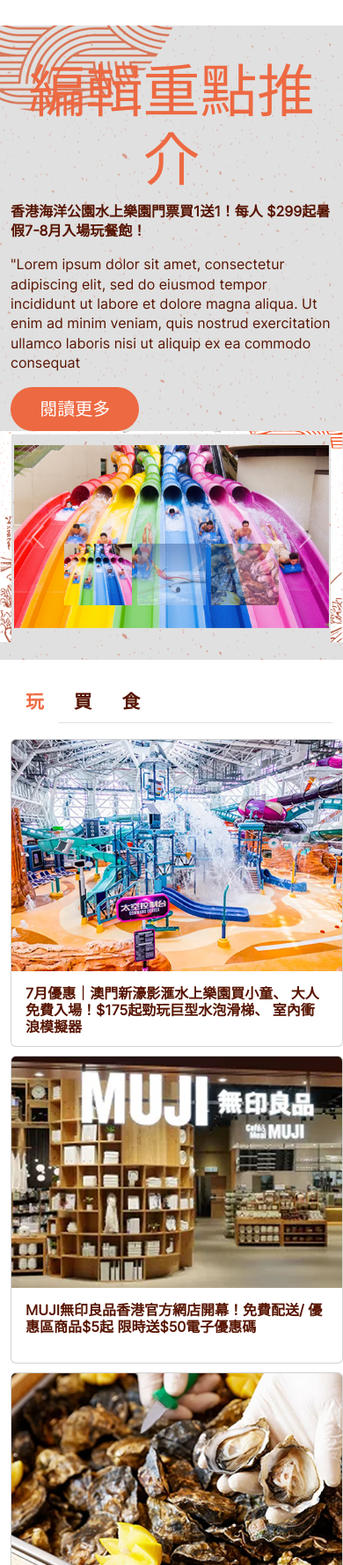
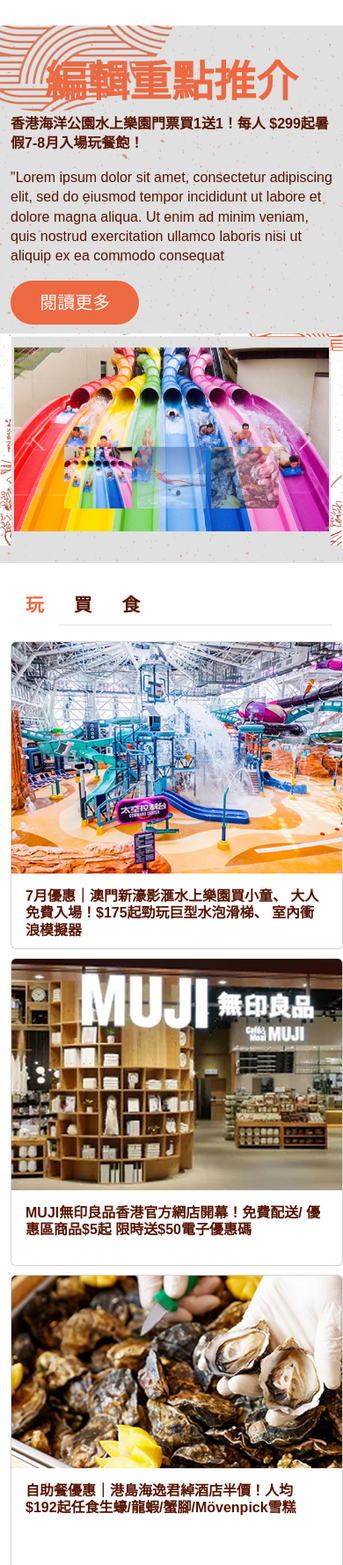
Before and after one commit to Do-Test-Live/W-Eat-Play-Easy, a PHP site: page / in a window 390 px wide. Shown: the part 294-2073 px from the top of the page at 88% size. Run offline with PHP 8.4, Linux system fonts and the light colour scheme; some web fonts are replaced.

Commit message:
7/30/2023

```diff
--- a/assets/css/style.css
+++ b/assets/css/style.css
@@ -1,11 +1,19 @@
 @font-face {
-    font-family: 'Inter-Bold';
-    src: url(../../assets/font/Inter-Bold.ttf);
+    font-family: 'DMSans-Bold';
+    src: url(../../assets/font/DMSans-Bold.otf);
 }
 
 @font-face {
-    font-family: 'Inter-Regular';
-    src: url(../../assets/font/Inter-Regular.ttf);
+    font-family: 'DMSans-Regular';
+    src: url(../../assets/font/DMSans-Regular.otf);
+}
+@font-face {
+    font-family: 'NotoSansCJKtc-Bold';
+    src: url(../../assets/font/NotoSansCJKtc-Bold.otf);
+}
+@font-face {
+    font-family: 'NotoSansCJKtc-Regular';
+    src: url(../../assets/font/NotoSansCJKtc-Regular.otf);
 }
 
 .top {
@@ -93,7 +101,7 @@
 }
 
 .mdle p, .mdle h1 {
-    font-family: 'Inter-Regular', sans-serif;
+    font-family: 'NotoSansCJKtc-Regular', sans-serif;
 }
 
 .degine {
@@ -193,7 +201,7 @@ tfoot tr {
 }
 
 div {
-    font-family: 'Inter-Regular', sans-serif;
+    font-family: 'NotoSansCJKtc-Regular', sans-serif;
 }
 
 .nav-item {
@@ -222,7 +230,13 @@ div {
 .ls-title {
     color: #ed6942;
     font-size: 65px;
-    font-weight: 500;
+    font-weight: 700;
+    font-family: 'DMSans-Bold', sans-serif;
+}
+.footercontent{
+    font-size: 11px;
+    font-family: 'NotoSansCJKtc-Regular', sans-serif;
+    color: #ffffff;
 }
 
 .ls-paragraph {
@@ -354,6 +368,7 @@ td div {
     font-size: 7rem;
     color: #ed6942;
     text-shadow: -1px 13px 20px rgb(0 0 0 / 59%);
+    font-family: 'DMSans-Bold', sans-serif;
 }
 
 
@@ -436,6 +451,10 @@ td div {
         padding-top: 20px;
         padding-bottom: 20px;
     }
+    .search{
+        margin-bottom: 17px;
+        margin-left: 18px;
+    }
 
     .degine {
         background-color: #ffffff;
@@ -456,6 +475,15 @@ td div {
     .head5 {
         font-size: 2rem;
     }
+   .ls-title {
+       color: #ed6942;
+       font-size: 48px;
+       font-weight: 700;
+       font-family: 'DMSans-Bold', sans-serif;
+   }
+   .buutton{
+       margin-bottom: 10px;
+   }
 
     .pazel {
         background-color: #e8e8e8;
@@ -501,11 +529,12 @@ td div {
     }
 
     .banerpostb {
-        width: 50%;
+        width: 25%;
+        margin-bottom: -24px;
     }
 
     .banerpostb button {
-        font-size: 15px;
+        font-size: 10px;
     }
 
     .carousel-caption {
@@ -518,7 +547,9 @@ td div {
     }
 
     .head2 {
-        font-size: 1.5rem;
+        font-size: 29px;
+        height: 8px;
+        margin-bottom: 48px;
     }
 
     .head3 {
--- a/index.html
+++ b/index.html
@@ -40,7 +40,7 @@
                     </li>
                 </ul>
                 <form class="d-flex">
-                    <input class="form-control me-2" type="search" placeholder="Search" aria-label="Search">
+                    <input class="form-control me-2 search" type="search" placeholder="Search" aria-label="Search">
                 </form>
             </div>
 
@@ -91,7 +91,7 @@
                 <p class="head8">
                     "Lorem ipsum dolor sit amet, consectetur adipiscing elit, sed do eiusmod tempor incididunt ut labore et dolore magna aliqua. Ut enim ad minim veniam, quis nostrud exercitation ullamco laboris nisi ut aliquip ex ea commodo consequat
                 </p>
-                <div class="mt-2 mt-lg-5">
+                <div class="mt-2 mt-lg-5 buutton">
                     <button type="button" class="btn btn-lg ls-btn banerpostbb">閱讀更多</button>
                 </div>
             </div>
@@ -278,7 +278,7 @@
     <div class="container">
         <div class="row text-center">
             <div class="col-md-12 pb-md-0 pb-3">
-                <h6>Copyright © 2023 Play Eat Easy. All rights reserved.</h6>
+                <h6 class="footercontent">Copyright © 2023 Play Eat Easy. All rights reserved.</h6>
             </div>
         </div>
 
```
Also changed, not shown: assets/font/DMSans-Bold.otf (added), assets/font/DMSans-Regular.otf (added), 2 other files.
